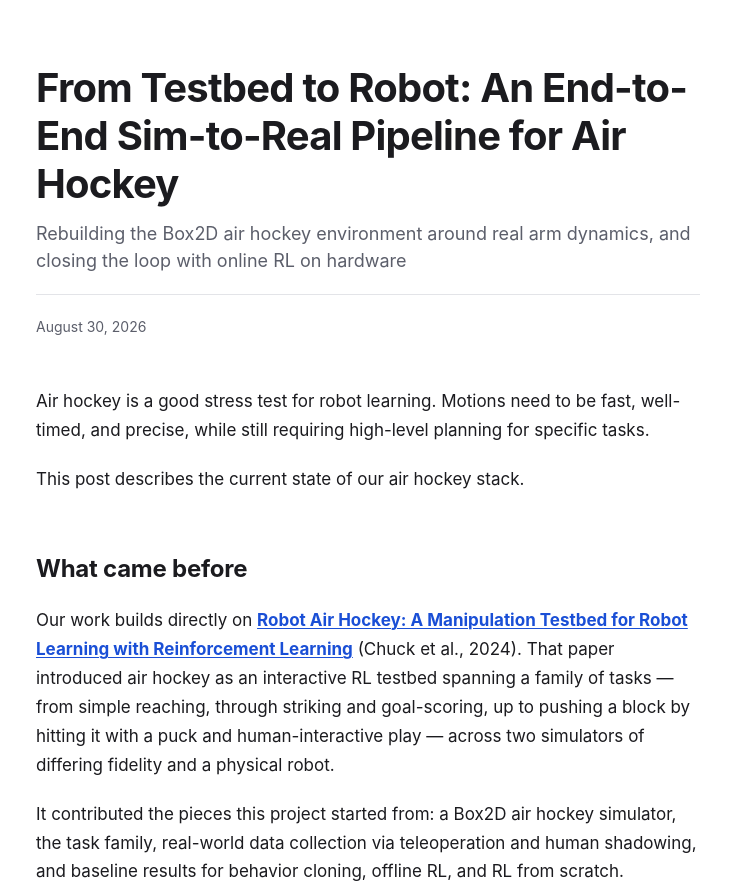
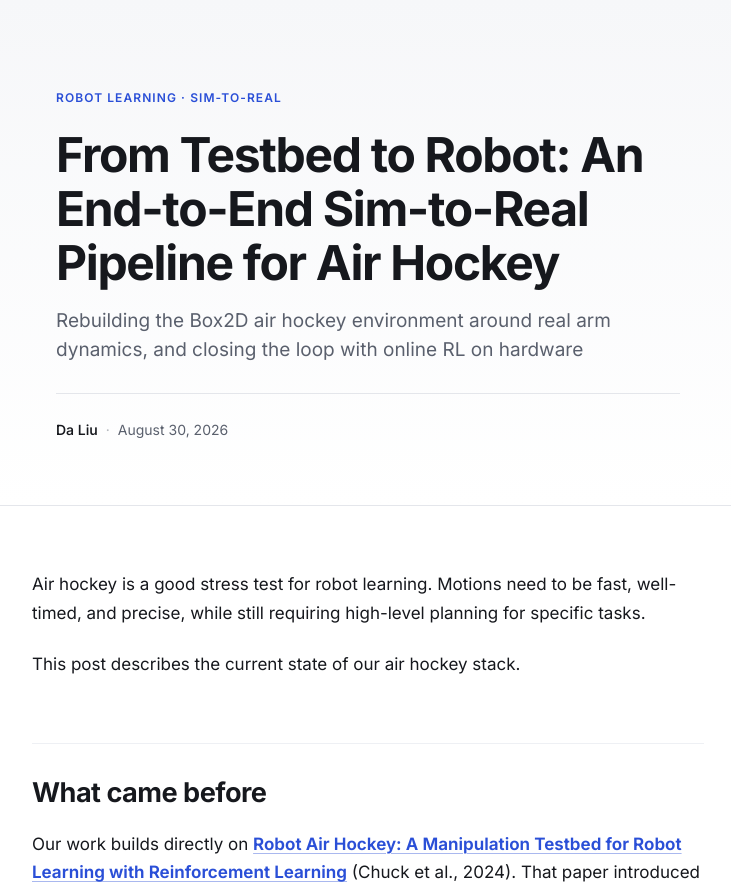
Before and after one commit to air-hockey-rl/air-hockey-rl.github.io, a Jekyll site: the page built from index.md, in a window 1280 px wide. Shown: the top 892 px of the page, without its empty margins (272-1003 px from the left). Built offline with Jekyll 4.4.1, drawn with Linux system fonts in a browser that asks for light colours; some of the changed text lies outside the part shown.

Commit message:
Restyle the site and refine the automatic-operation caption
Design pass on the hand-rolled Jekyll layout (still no theme gem, still
no local build step):
- hero band with eyebrow label, byline, and gradient panel
- separate widths for text (42rem) and figures (54rem), same axis
- fluid type scale, section hairlines above h2, card-style figures
- SVG favicon, og:image, theme-color, Inter with a system fallback
- .preview.py renders the page locally without Ruby/Jekyll

The autonomous-operation caption now notes that the arm trips a safety
stop and a human clears it and resumes; "unattended" is dropped
throughout, since a human does re-enter the loop.

Co-Authored-By: Claude Opus 5 <noreply@anthropic.com>

```diff
--- a/_config.yml
+++ b/_config.yml
@@ -2,8 +2,11 @@ title: "From Testbed to Robot"
 description: "An end-to-end sim-to-real pipeline for robot air hockey"
 author: "Da Liu"
 
-url: "https://danielliu04.github.io"
-baseurl: "/air-hockey-blog"
+# Small uppercase label above the title in the hero. Delete to hide it.
+eyebrow: "Robot Learning · Sim-to-Real"
+
+url: "https://air-hockey-rl.github.io"
+baseurl: ""
 
 markdown: kramdown
 kramdown:
--- a/_layouts/post.html
+++ b/_layouts/post.html
@@ -3,27 +3,58 @@
 <head>
 <meta charset="utf-8">
 <meta name="viewport" content="width=device-width, initial-scale=1">
+
 <title>{{ page.title }}</title>
 <meta name="description" content="{{ page.subtitle | default: site.description }}">
+
 <meta property="og:title" content="{{ page.title }}">
 <meta property="og:description" content="{{ page.subtitle | default: site.description }}">
 <meta property="og:type" content="article">
+<meta property="og:url" content="{{ page.url | absolute_url }}">
+{% if page.image %}<meta property="og:image" content="{{ page.image | absolute_url }}">{% endif %}
 <meta name="twitter:card" content="summary_large_image">
+
+<meta name="theme-color" content="#f6f7f9" media="(prefers-color-scheme: light)">
+<meta name="theme-color" content="#0e1014" media="(prefers-color-scheme: dark)">
+
+<link rel="icon" href="{{ '/assets/favicon.svg' | relative_url }}" type="image/svg+xml">
+
+<link rel="preconnect" href="https://fonts.googleapis.com">
+<link rel="preconnect" href="https://fonts.gstatic.com" crossorigin>
+<link rel="stylesheet" href="https://fonts.googleapis.com/css2?family=Inter:wght@400..700&display=swap">
 <link rel="stylesheet" href="{{ '/assets/css/main.css' | relative_url }}">
 </head>
 <body>
-<article class="post">
-  <header class="post-header">
+
+<header class="site-hero">
+  <div class="wrap">
+    {% if page.eyebrow or site.eyebrow %}<p class="eyebrow">{{ page.eyebrow | default: site.eyebrow }}</p>{% endif %}
     <h1>{{ page.title }}</h1>
     {% if page.subtitle %}<p class="subtitle">{{ page.subtitle }}</p>{% endif %}
-    {% if page.date %}<p class="meta"><time datetime="{{ page.date | date_to_xmlschema }}">{{ page.date | date: "%B %-d, %Y" }}</time></p>{% endif %}
-  </header>
-  {{ content }}
+    <p class="meta">
+      {% if site.author %}<span class="author">{{ site.author }}</span>{% endif %}
+      {% if site.author and page.date %}<span class="sep">&middot;</span>{% endif %}
+      {% if page.date %}<time datetime="{{ page.date | date_to_xmlschema }}">{{ page.date | date: "%B %-d, %Y" }}</time>{% endif %}
+    </p>
+  </div>
+</header>
+
+<article class="post">
+  <div class="post-body">
+    {{ content }}
+  </div>
+
   {% if site.repo_url %}
   <footer class="post-footer">
-    <p><a href="{{ site.repo_url }}">Code and documentation on GitHub &rarr;</a></p>
+    <p>
+      <a class="repo-link" href="{{ site.repo_url }}">
+        Code and documentation on GitHub <span class="arrow" aria-hidden="true">&rarr;</span>
+      </a>
+    </p>
+    {% if site.author %}<p class="colophon">&copy; {{ site.time | date: "%Y" }} {{ site.author }}</p>{% endif %}
   </footer>
   {% endif %}
 </article>
+
 </body>
 </html>
--- a/assets/css/main.css
+++ b/assets/css/main.css
@@ -1,87 +1,188 @@
+/* ==========================================================================
+   From Testbed to Robot — site styles
+   Hand-rolled (no Jekyll theme gem). Single stylesheet, no build step.
+   ========================================================================== */
+
 :root {
-  --bg:      #ffffff;
-  --fg:      #1b1b1f;
-  --muted:   #5c5f6b;
-  --rule:    #e3e4e8;
-  --accent:  #1a4fd6;
-  --measure: 44rem;
+  --bg:        #ffffff;
+  --surface:   #f6f7f9;
+  --fg:        #16181d;
+  --muted:     #5a606d;
+  --rule:      #e4e6eb;
+  --rule-soft: #eef0f4;
+  --accent:    #2a4fd7;
+  --accent-bg: rgba(42, 79, 215, 0.08);
+  --shadow:    0 1px 2px rgba(16, 18, 24, 0.05), 0 8px 24px rgba(16, 18, 24, 0.06);
+
+  --measure: 42rem;   /* text column */
+  --wide:    54rem;   /* figures break out past the text */
+
+  --font: "Inter", -apple-system, BlinkMacSystemFont, "Segoe UI",
+          "Helvetica Neue", Arial, sans-serif;
 }
 
 @media (prefers-color-scheme: dark) {
   :root {
-    --bg:     #14151a;
-    --fg:     #e6e7ea;
-    --muted:  #9a9dab;
-    --rule:   #2c2e37;
-    --accent: #7ea6ff;
+    --bg:        #0e1014;
+    --surface:   #171a21;
+    --fg:        #e7e9ee;
+    --muted:     #99a0ae;
+    --rule:      #272b34;
+    --rule-soft: #1e222a;
+    --accent:    #8fb0ff;
+    --accent-bg: rgba(143, 176, 255, 0.12);
+    --shadow:    0 1px 2px rgba(0, 0, 0, 0.4), 0 8px 24px rgba(0, 0, 0, 0.35);
   }
 }
 
 * { box-sizing: border-box; }
 
-html { -webkit-text-size-adjust: 100%; }
+html {
+  -webkit-text-size-adjust: 100%;
+  scroll-behavior: smooth;
+}
 
 body {
   margin: 0;
   background: var(--bg);
   color: var(--fg);
-  font: 400 1.0625rem/1.7 -apple-system, BlinkMacSystemFont, "Segoe UI",
-        "Helvetica Neue", Arial, sans-serif;
+  font-family: var(--font);
+  font-size: 1.0625rem;
+  font-weight: 400;
+  line-height: 1.7;
+  font-feature-settings: "kern", "liga", "cv05";
+  -webkit-font-smoothing: antialiased;
+  -moz-osx-font-smoothing: grayscale;
 }
 
-.post {
-  max-width: var(--measure);
-  margin: 0 auto;
-  padding: 4rem 1.25rem 6rem;
+::selection { background: var(--accent-bg); }
+
+:focus-visible {
+  outline: 2px solid var(--accent);
+  outline-offset: 3px;
+  border-radius: 3px;
 }
 
-/* ---- header ---- */
-.post-header { margin-bottom: 3rem; }
+/* ---- shared column ------------------------------------------------------ */
 
-.post-header h1 {
-  font-size: clamp(1.75rem, 1.2rem + 2.2vw, 2.5rem);
-  line-height: 1.2;
-  letter-spacing: -0.02em;
-  margin: 0 0 0.75rem;
+.wrap {
+  max-width: var(--measure);
+  margin-inline: auto;
+  padding-inline: 1.5rem;
 }
 
-.post-header .subtitle {
-  font-size: 1.125rem;
-  line-height: 1.5;
-  color: var(--muted);
-  margin: 0 0 1.25rem;
+/* ---- hero --------------------------------------------------------------- */
+
+.site-hero {
+  background: linear-gradient(180deg, var(--surface) 0%, var(--bg) 100%);
+  border-bottom: 1px solid var(--rule);
+  padding-block: clamp(3rem, 1.5rem + 6vw, 5.5rem) clamp(2.5rem, 1.5rem + 4vw, 4rem);
 }
 
-.post-header .meta {
+.eyebrow {
+  margin: 0 0 1.25rem;
+  font-size: 0.75rem;
+  font-weight: 600;
+  letter-spacing: 0.09em;
+  text-transform: uppercase;
+  color: var(--accent);
+}
+
+.site-hero h1 {
+  margin: 0 0 1rem;
+  font-size: clamp(2rem, 1.35rem + 2.8vw, 3rem);
+  font-weight: 700;
+  line-height: 1.12;
+  letter-spacing: -0.028em;
+  text-wrap: balance;
+}
+
+.site-hero .subtitle {
+  margin: 0 0 1.75rem;
+  font-size: clamp(1.0625rem, 1rem + 0.4vw, 1.1875rem);
+  line-height: 1.55;
+  color: var(--muted);
+  text-wrap: pretty;
+}
+
+.site-hero .meta {
+  display: flex;
+  flex-wrap: wrap;
+  align-items: center;
+  gap: 0.5rem;
+  margin: 0;
+  padding-top: 1.5rem;
+  border-top: 1px solid var(--rule);
   font-size: 0.875rem;
   color: var(--muted);
-  margin: 0;
-  padding-top: 1.25rem;
-  border-top: 1px solid var(--rule);
 }
 
-/* ---- body ---- */
+.meta .sep { opacity: 0.45; }
+.meta .author { font-weight: 550; color: var(--fg); }
+
+/* ---- article ------------------------------------------------------------ */
+
+.post {
+  max-width: var(--wide);
+  margin-inline: auto;
+  padding: clamp(2.5rem, 1.5rem + 4vw, 4rem) 1.5rem 6rem;
+}
+
+/* Everything sits in the text column; figures opt out below. */
+.post-body > *,
+.post-footer > * {
+  max-width: var(--measure);
+  margin-inline: auto;
+}
+
 h2 {
-  font-size: 1.5rem;
-  letter-spacing: -0.01em;
-  margin: 3.5rem 0 1rem;
+  margin-block: 4rem 1.25rem;
+  padding-top: 2rem;
+  border-top: 1px solid var(--rule-soft);
+  font-size: clamp(1.4rem, 1.25rem + 0.7vw, 1.7rem);
+  font-weight: 680;
+  line-height: 1.25;
+  letter-spacing: -0.02em;
+  text-wrap: balance;
 }
 
 h3 {
+  margin-block: 2.75rem 0.85rem;
   font-size: 1.1875rem;
-  margin: 2.5rem 0 0.75rem;
+  font-weight: 650;
+  letter-spacing: -0.012em;
+  text-wrap: balance;
 }
 
-p { margin: 0 0 1.25rem; }
+h2 + h3 { margin-top: 2rem; }
+
+p {
+  margin-block: 0 1.35rem;
+  text-wrap: pretty;
+}
 
 strong { font-weight: 650; }
+em { font-style: italic; }
 
-a { color: var(--accent); text-decoration-thickness: 1px; text-underline-offset: 2px; }
-a:hover { text-decoration-thickness: 2px; }
+a {
+  color: var(--accent);
+  text-decoration-color: color-mix(in srgb, var(--accent) 40%, transparent);
+  text-decoration-thickness: 1px;
+  text-underline-offset: 3px;
+  transition: text-decoration-color 120ms ease;
+}
 
-/* ---- figures ---- */
-figure {
-  margin: 2.5rem 0;
+a:hover { text-decoration-color: currentColor; }
+
+/* ---- figures ------------------------------------------------------------ */
+
+/* Specificity note: `.post-body > *` (0,1,0) beats a bare `figure` (0,0,1)
+   regardless of order, so the break-out width must be stated on the same
+   descendant selector to win. */
+figure,
+.post-body > figure {
+  max-width: var(--wide);
+  margin: 3rem auto;
 }
 
 figure img,
@@ -89,41 +190,84 @@ figure video {
   display: block;
   width: 100%;
   height: auto;
-  border-radius: 6px;
   background: #000;
+  border-radius: 10px;
+  box-shadow: var(--shadow);
 }
 
 .figure-row {
   display: flex;
-  gap: 0.75rem;
   flex-wrap: wrap;
+  gap: 1rem;
 }
 
 .figure-row video,
 .figure-row img {
-  flex: 1 1 300px;
+  flex: 1 1 320px;
   min-width: 260px;
   width: auto;
 }
 
-/* A tall, narrow clip should not stretch to the full text column. */
+/* A tall, narrow clip should not stretch across the column. */
 figure.narrow video,
 figure.narrow img {
-  max-width: 260px;
+  max-width: 270px;
   margin-inline: auto;
 }
 
 figcaption {
-  margin-top: 0.75rem;
+  max-width: var(--measure);
+  margin: 1rem auto 0;
+  padding-left: 0.9rem;
+  border-left: 2px solid var(--rule);
   font-size: 0.9375rem;
   line-height: 1.6;
   color: var(--muted);
+  text-wrap: pretty;
 }
 
-/* ---- footer ---- */
+/* ---- footer ------------------------------------------------------------- */
+
 .post-footer {
-  margin-top: 4rem;
-  padding-top: 1.5rem;
+  margin-top: 4.5rem;
+  padding-top: 2rem;
   border-top: 1px solid var(--rule);
+}
+
+.repo-link {
+  display: inline-flex;
+  align-items: center;
+  gap: 0.5rem;
+  padding: 0.6rem 1.1rem;
+  border: 1px solid var(--rule);
+  border-radius: 8px;
+  background: var(--surface);
+  color: var(--fg);
   font-size: 0.9375rem;
+  font-weight: 550;
+  text-decoration: none;
+  transition: border-color 140ms ease, transform 140ms ease, box-shadow 140ms ease;
 }
+
+.repo-link:hover {
+  border-color: var(--accent);
+  color: var(--accent);
+  transform: translateY(-1px);
+  box-shadow: var(--shadow);
+}
+
+.repo-link .arrow { transition: transform 140ms ease; }
+.repo-link:hover .arrow { transform: translateX(2px); }
+
+.colophon {
+  margin: 1.75rem 0 0;
+  font-size: 0.8125rem;
+  color: var(--muted);
+}
+
+/* ---- motion ------------------------------------------------------------- */
+
+@media (prefers-reduced-motion: reduce) {
+  html { scroll-behavior: auto; }
+  * { transition-duration: 0.01ms !important; animation-duration: 0.01ms !important; }
+}
```
Also changed, not shown: index.md (+9 -5 lines), README.md, assets/favicon.svg (added), 1 other file.
